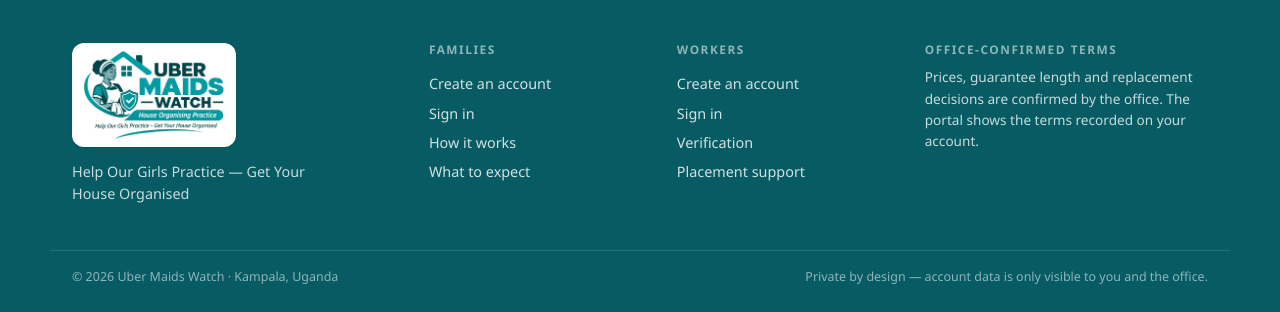
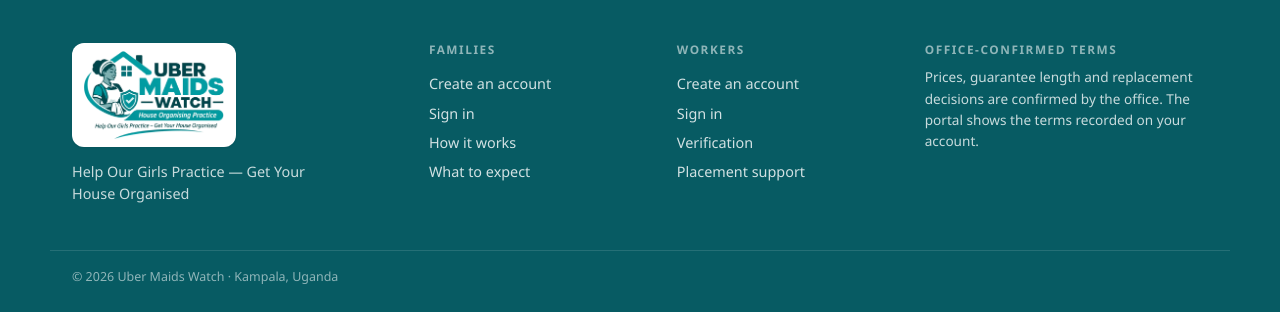
Before and after one commit to michaellubega/uber-maids-watch, a Django app: page /portal/bookings/ in a window 1280 px wide. Shown: the part 677-989 px from the top of the page. Run offline with Django 5.2, Linux system fonts and the light colour scheme; the visitor is signed in with stand-in values (Sample User, id 1); data that the repository does not hold is empty; parts of the project's set-up code (start-up, migrations or seed data) failed here and were passed over.

Commit message:
Remove privacy claim from site footer

```diff
--- a/backend/portal/templates/portal/base.html
+++ b/backend/portal/templates/portal/base.html
@@ -106,7 +106,6 @@
     </div>
     <div class="site-footer__base">
       <span>&copy; {% now "Y" %} Uber Maids Watch · Kampala, Uganda</span>
-      <span>Private by design — account data is only visible to you and the office.</span>
     </div>
   </footer>
 
```
